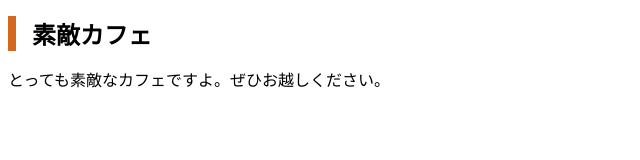
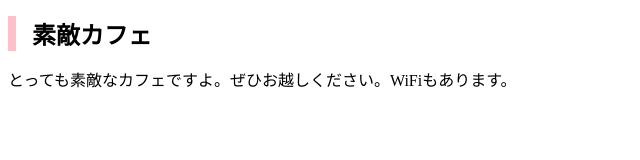
Before and after one commit to blackcat-seven/mycafe, a plain HTML site: page index.html in a window 1280 px wide. Shown: the whole page, without its empty margins (0-640 px from the left). Drawn offline with Linux system fonts and the light colour scheme.

Commit message:
Add files via upload

```diff
--- a/css/styles.css
+++ b/css/styles.css
@@ -1,5 +1,5 @@
 h1 {
   font-size: 24px;
   padding-left: 16px;
-  border-left: 8px solid chocolate;
+  border-left: 8px solid pink;
 }
--- a/index.html
+++ b/index.html
@@ -7,6 +7,6 @@
   </head>
   <body>
     <h1>素敵カフェ</h1>
-    <p>とっても素敵なカフェですよ。ぜひお越しください。</p>
+    <p>とっても素敵なカフェですよ。ぜひお越しください。WiFiもあります。</p>
   </body>
 </html>
```
